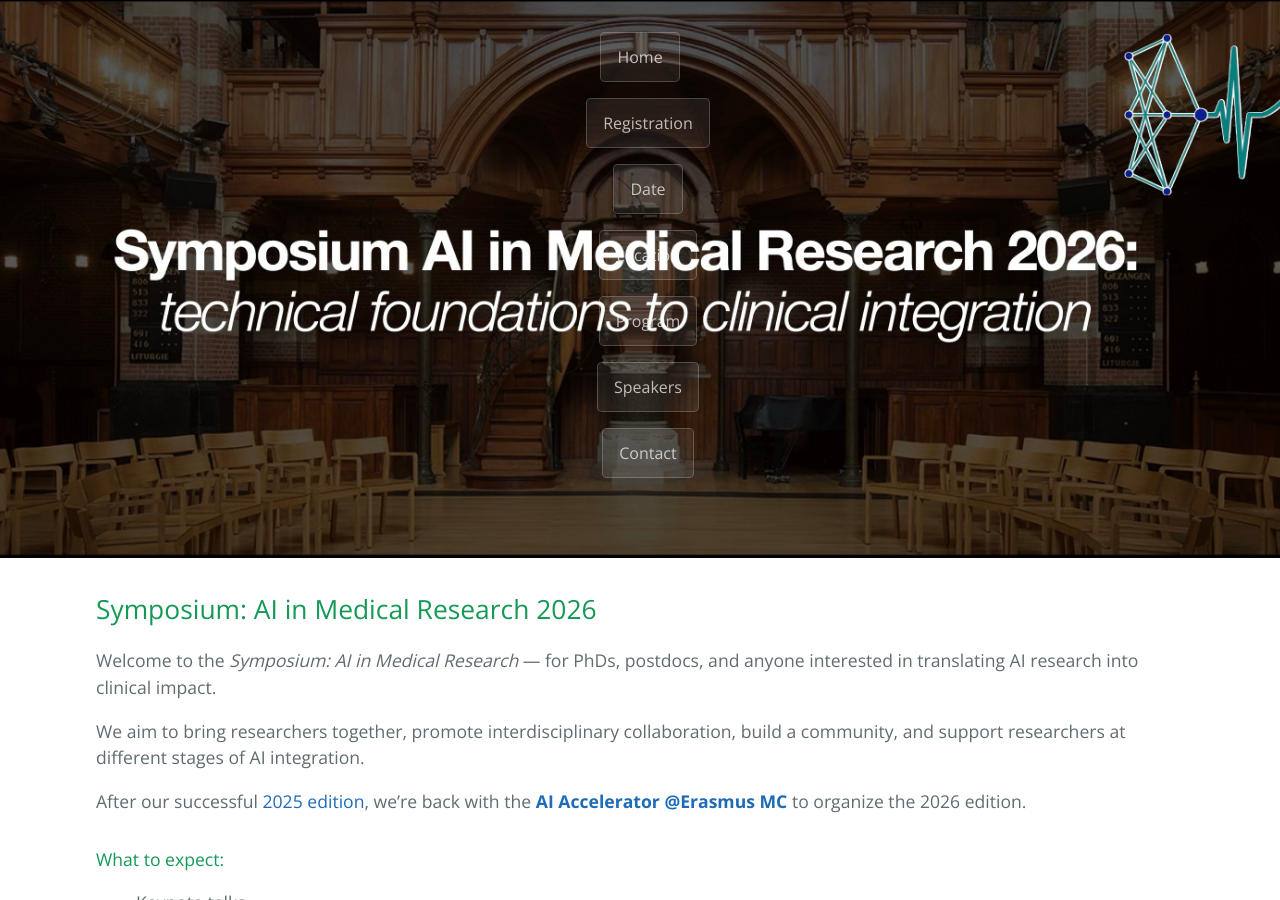
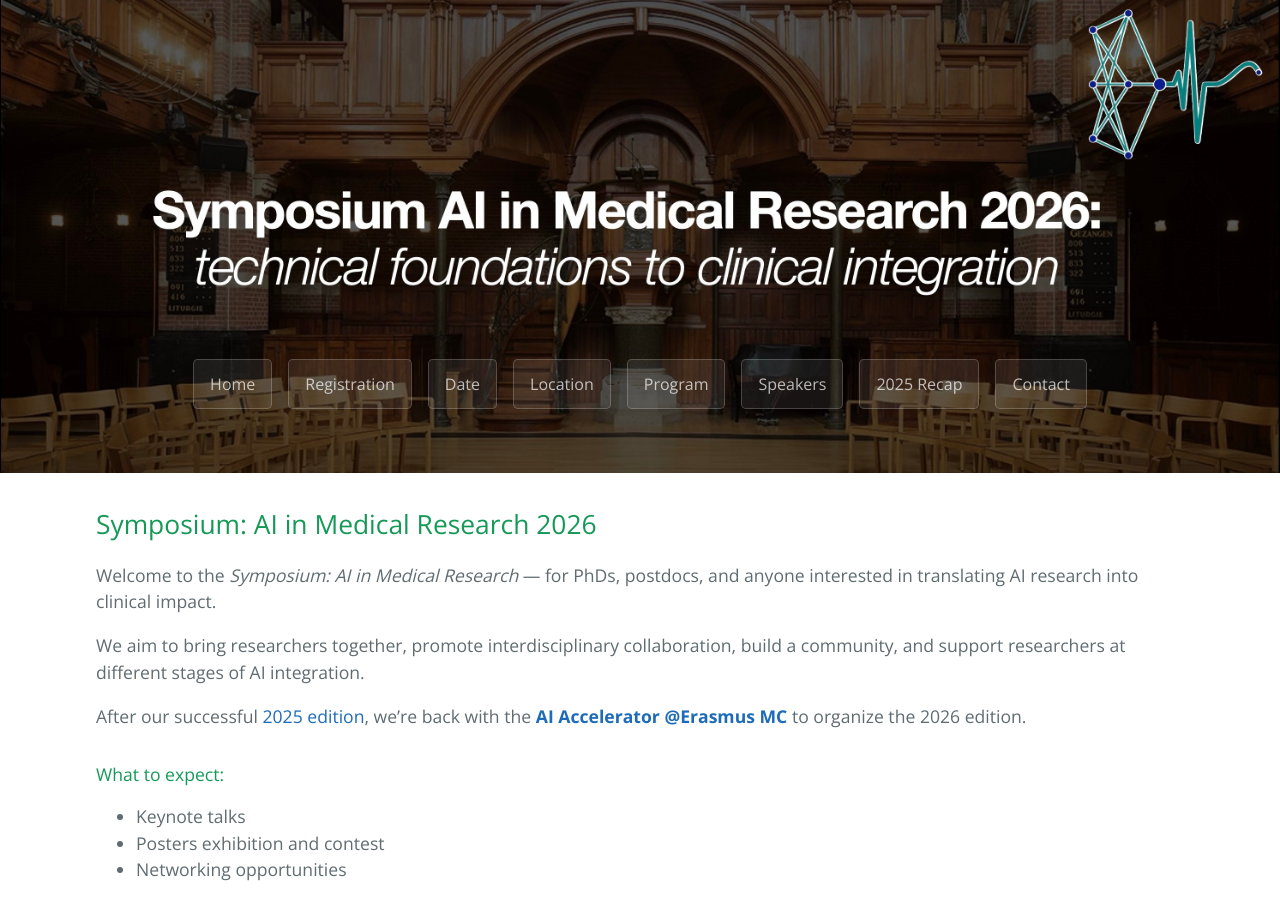
Before and after one commit to AI-Symposium-MedResearch/2026, a Jekyll site: the page built from index.md, in a window 1280 px wide and 900 px high. Built offline with Jekyll 4.4.1, drawn with Linux system fonts in a browser that asks for light colours; our own code applies the rules of GitHub Pages for plain Markdown files.

Commit message:
fix button issue

```diff
--- a/_layouts/default.html
+++ b/_layouts/default.html
@@ -28,13 +28,16 @@
            The id is the heading text, lowercased, with spaces turned into dashes
            (e.g. "## Date" -> date, "## Program" -> program).
            Edit the labels and targets below to match your sections. -->
+      <nav class="header-buttons">
         <a href="{{ '/' | relative_url }}" class="btn">Home</a>
         <a href="{{ '/registration' | relative_url }}" class="btn">Registration</a>
         <a href="{{ '/#date' | relative_url }}" class="btn">Date</a>
         <a href="{{ '/#location' | relative_url }}" class="btn">Location</a>
         <a href="{{ '/#program' | relative_url }}" class="btn">Program</a>
         <a href="{{ '/#speakers' | relative_url }}" class="btn">Speakers</a>
+        <a href="{{ '/edition_2025' | relative_url }}" class="btn">2025 Recap</a>
         <a href="{{ '/#contact' | relative_url }}" class="btn">Contact</a>
+      </nav>
     </header>
 
     <main id="content" class="main-content" role="main">
```
Lines whose indentation alone changed are shown as unchanged.
